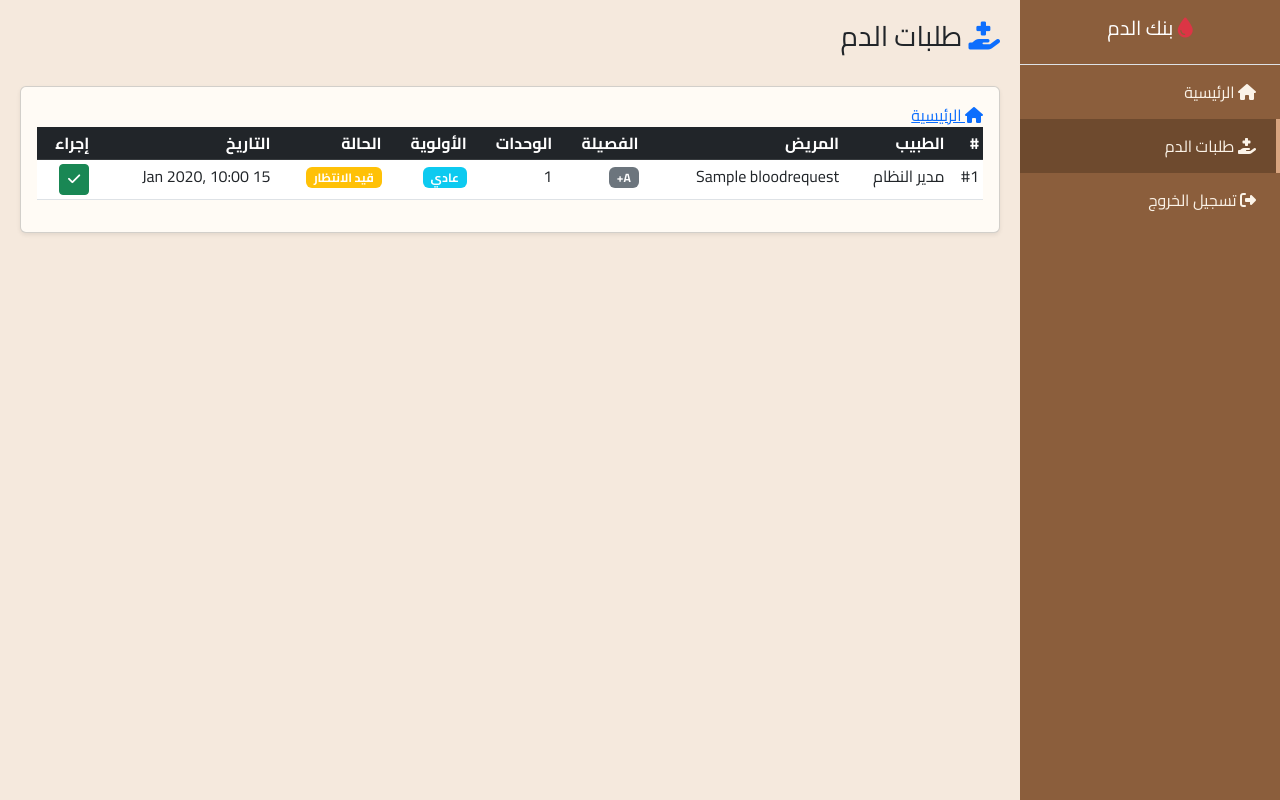
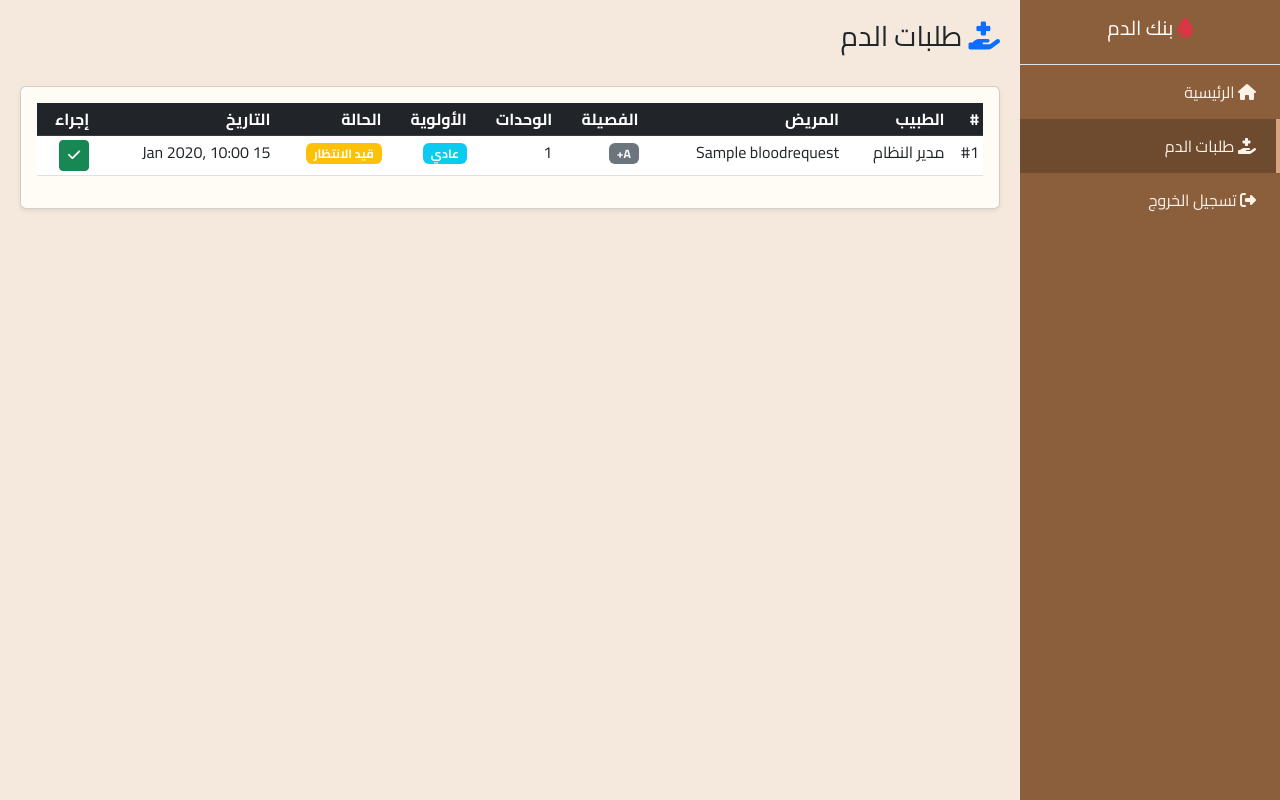
Before and after one commit to jbryl6302-afy/majb, a PHP site: page /predict/pages/requests/list.php in a window 1280 px wide. Run offline with PHP 8.4, Linux system fonts and the light colour scheme; a user stored in the database is signed in; data comes from the database, SQL or seed files in the repository; tables that the repository leaves empty hold one stand-in row (values such as "Sample post"); some libraries are stand-ins or nearby versions.

Commit message:
dashboard

```diff
--- a/pages/requests/list.php
+++ b/pages/requests/list.php
@@ -48,7 +48,7 @@ require_once '../../includes/header.php';
                                 <?php endif; ?>
                             </td>
                         </tr>
-                        <a href="dashboard.php" class="active"><i class="fas fa-home"></i> الرئيسية</a>
+
                         <?php endforeach; ?>
                     </tbody>
                 </table>
```
